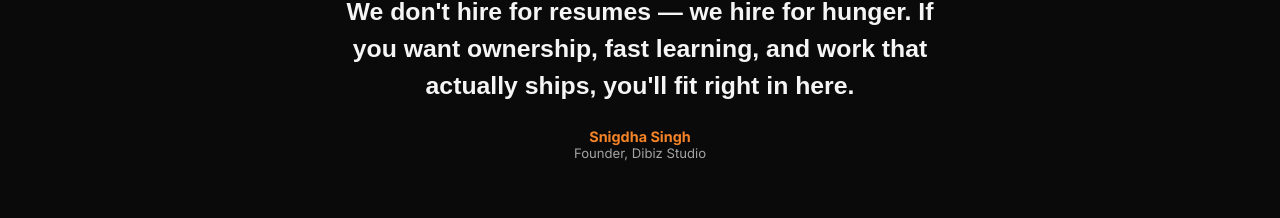
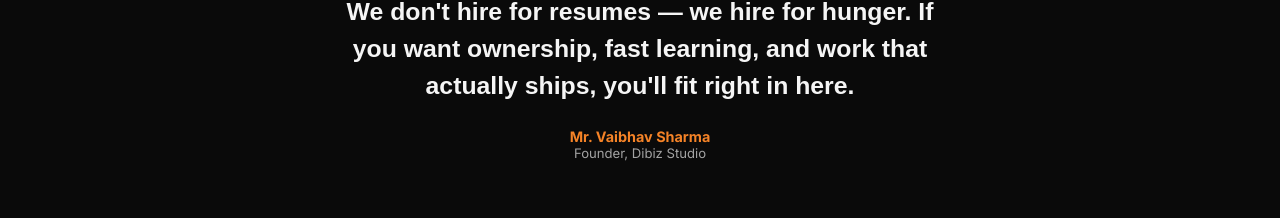
Before and after one commit to dibiz-studio/dibiz-studio, a Next.js app: page /career in a window 1280 px wide. Shown: the part 3756-3974 px from the top of the page. Built offline with nearby package versions, Linux system fonts and the light colour scheme; a web font is replaced by a local one.

Commit message:
Update founder quote and name in FounderQuote component

```diff
--- a/components/career/FounderQuote.tsx
+++ b/components/career/FounderQuote.tsx
@@ -6,7 +6,7 @@ export default function FounderQuote() {
       <FadeUp className="container-x founder-quote-box">
         <div className="fq-mark">&quot;</div>
         <p>We don&apos;t hire for resumes — we hire for hunger. If you want ownership, fast learning, and work that actually ships, you&apos;ll fit right in here.</p>
-        <div className="fq-name">Snigdha Singh</div>
+        <div className="fq-name">Mr. Vaibhav Sharma</div>
         <div className="fq-role">Founder, Dibiz Studio</div>
       </FadeUp>
     </section>
```
